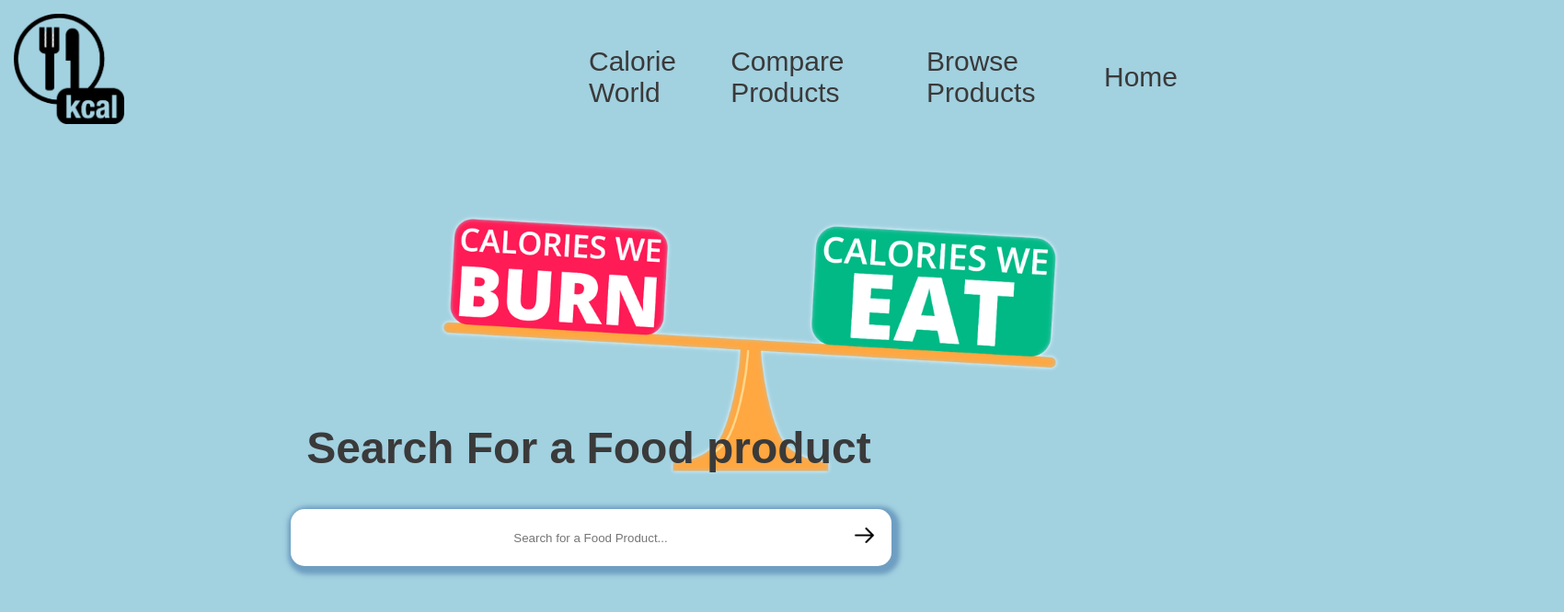
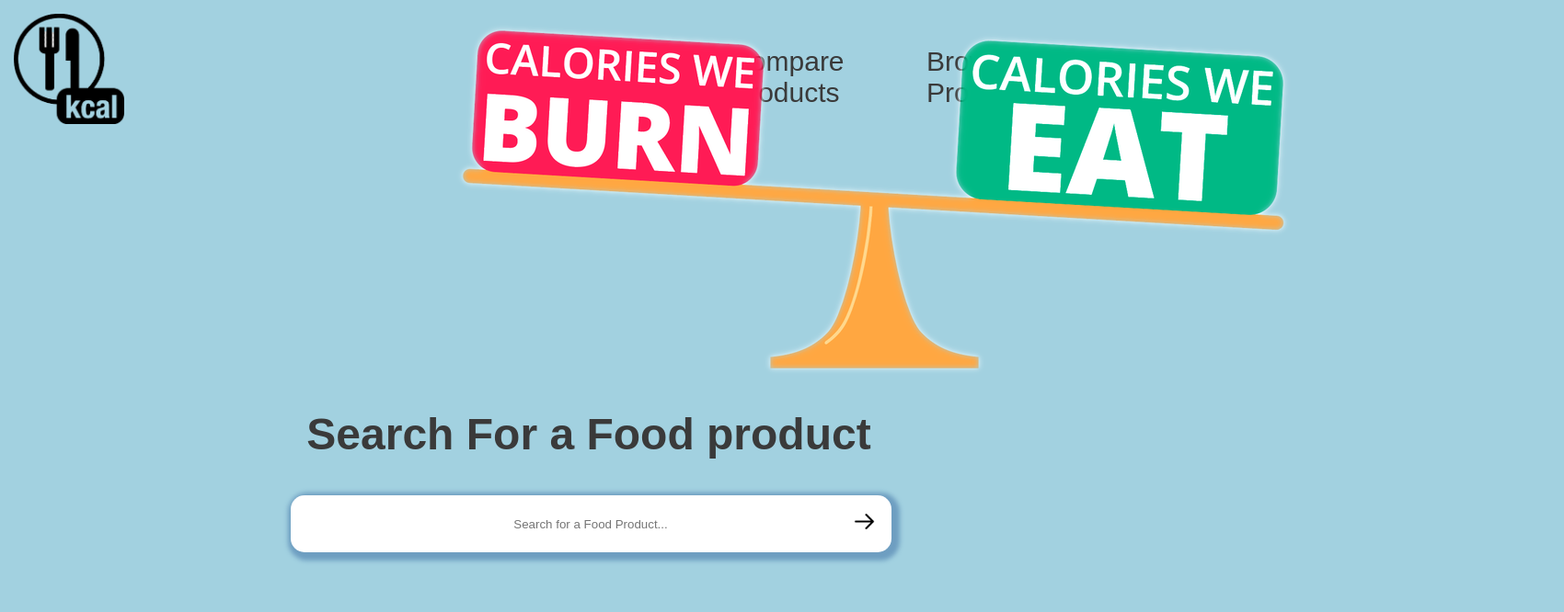
Before and after one commit to chinmay1503/whats_in_my_food, a React (Create React App) app in the folder whats-in-my-food-spa/: page / in a window 1280 px wide. Shown: the top 666 px of the page at 92% size, 1700 px wide, since content can reach past the window. Built offline with nearby package versions, Linux system fonts and the light colour scheme; a web font is replaced by a local one.

Commit message:
# Modified HomeStyles.css

```diff
--- a/whats-in-my-food-spa/public/index.html
+++ b/whats-in-my-food-spa/public/index.html
@@ -9,7 +9,7 @@
       name="description"
       content="Web site created using create-react-app"
     />
-    <link rel="apple-touch-icon" href="%PUBLIC_URL%/logo192.png" />
+    <link rel="apple-touch-icon" href="images/logo.png" />
     <!--
       manifest.json provides metadata used when your web app is installed on a
       user's mobile device or desktop. See https://developers.google.com/web/fundamentals/web-app-manifest/
@@ -24,7 +24,7 @@
       work correctly both with client-side routing and a non-root public URL.
       Learn how to configure a non-root public URL by running `npm run build`.
     -->
-    <title>React App</title>
+    <title>What's In My Food</title>
   </head>
   <body>
     <noscript>You need to enable JavaScript to run this app.</noscript>
--- a/whats-in-my-food-spa/src/css/homeStyles.css
+++ b/whats-in-my-food-spa/src/css/homeStyles.css
@@ -5,11 +5,9 @@
 }
 
 .contentContainer {
-  position: absolute;
-  left: 0px;
-  right: 0px;
-  top: 140px;
-  bottom: 0px;
+  display: flex;
+  flex-direction: row;
+  justify-content: center;
 }
 
 .uploadRecipe {
@@ -44,26 +42,24 @@
 }
 
 .main_Quote_Container {
+  width: 60%;
   position: absolute;
-  top: -190px;
-  bottom: 0px;
-  left:20%;
-  width: 60%;
-  z-index: -100;
+  bottom: 10px;
+  left: 200px;
+  right: 50px;
 }
 .main_quote {
-  position: absolute;
   object-fit: contain;
   height: 100%;
 }
 
 .mainContainer {
   position: absolute;
-  bottom: 0px;
-  top: 35vh;
+  bottom: 200px;
   left: 50px;
   right: 50px;
 }
+
 .searchIcon {
   height: 25px;
   width: 25px;
```
